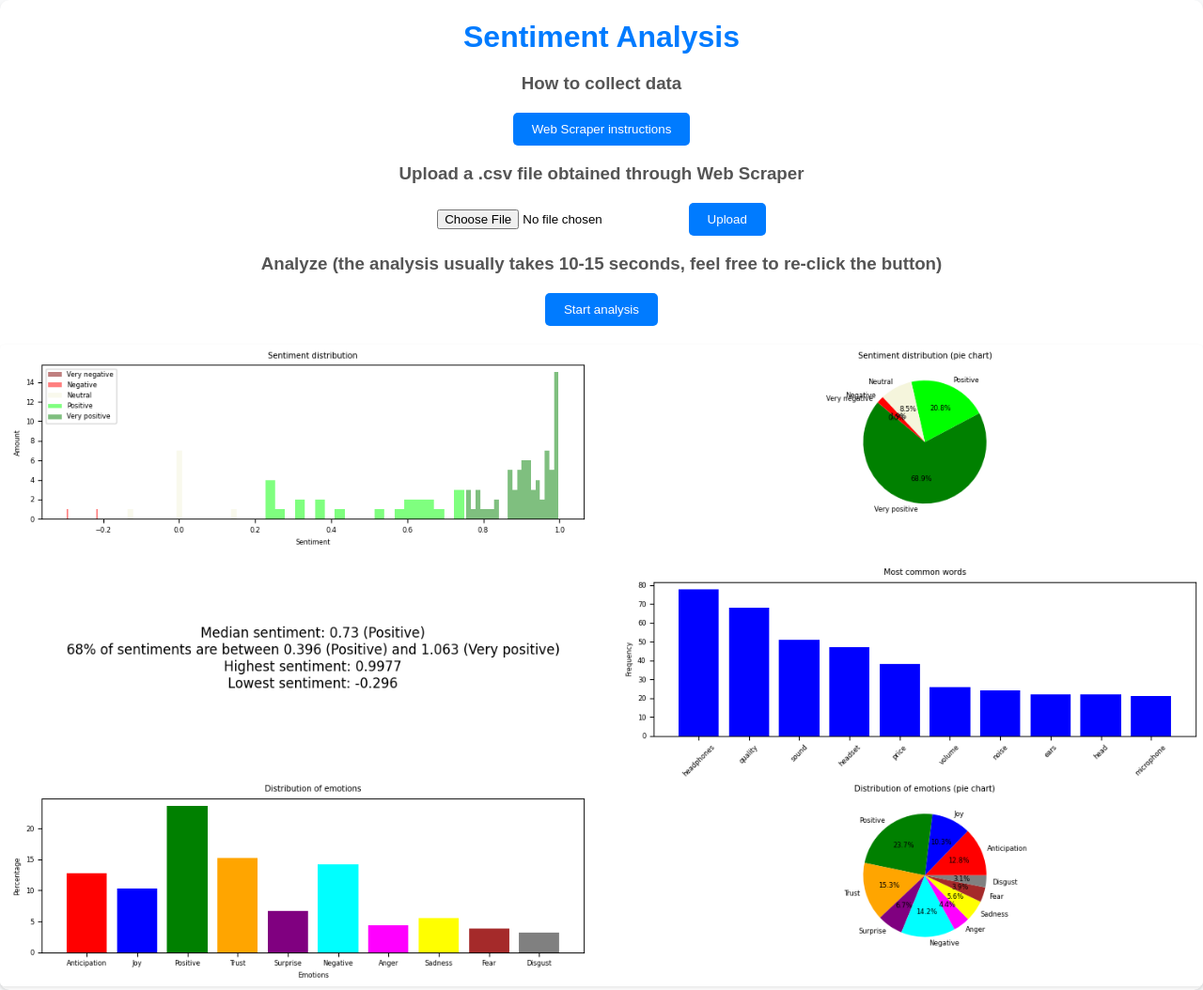
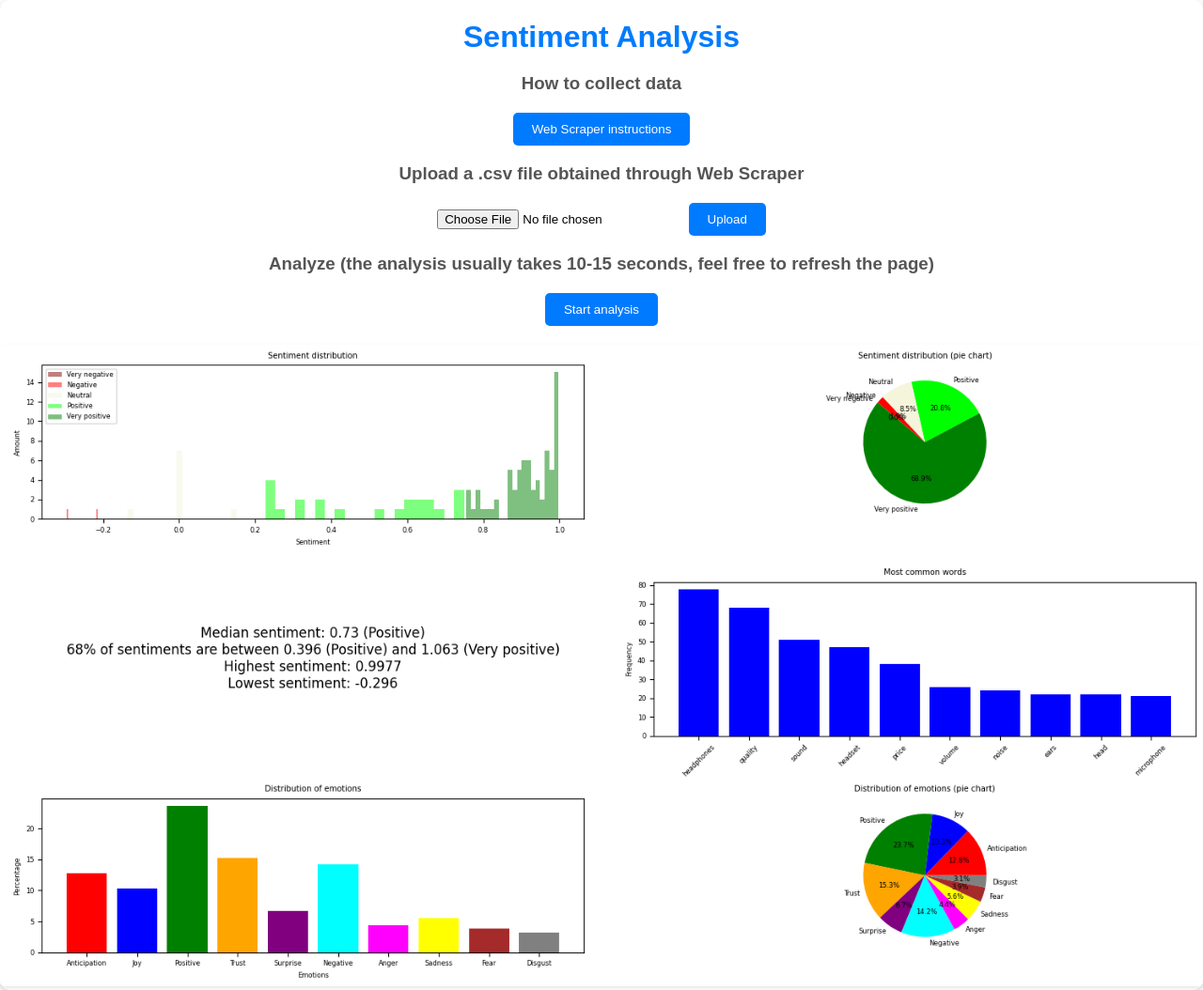
Before and after one commit to dominik-tuntar/Python_Web_Sentiment_Analysis, a Flask app: page / in a window 1280 px wide. Shown: the whole page at 94% size. Run offline with Flask 3, Linux system fonts and the light colour scheme.

Commit message:
Update index.html

```diff
--- a/templates/index.html
+++ b/templates/index.html
@@ -77,7 +77,7 @@
             <input type="file" name="file" accept=".csv">
             <button type="submit">Upload</button>
         </form>
-        <h3>Analyze (the analysis usually takes 10-15 seconds, feel free to re-click the button)</h3>
+        <h3>Analyze (the analysis usually takes 10-15 seconds, feel free to refresh the page)</h3>
         <form id="analizaForm" action="/sentiment_analysis" method="post">
             <button id="analizaButton" type="submit">Start analysis</button>
         </form>
```
